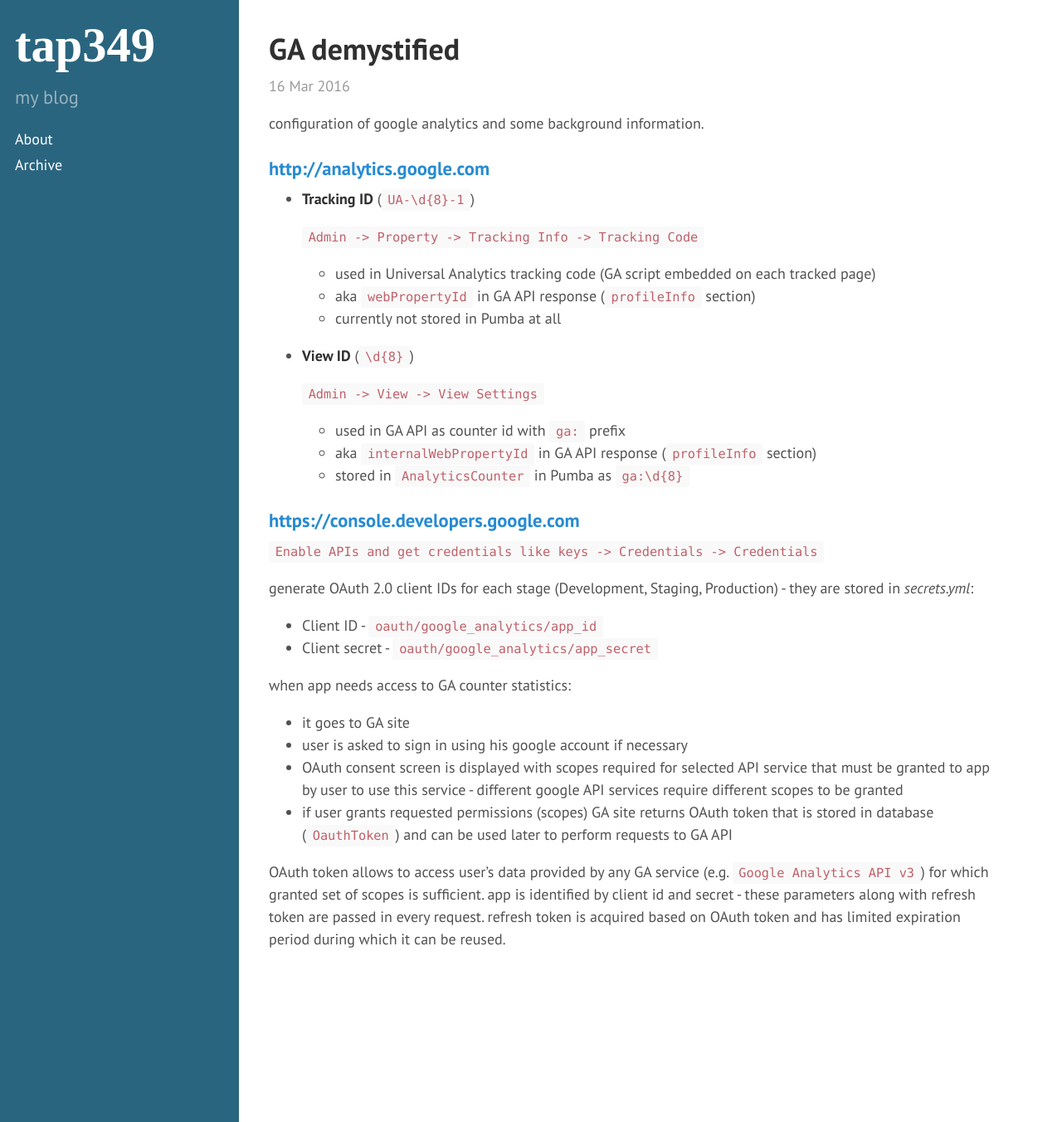
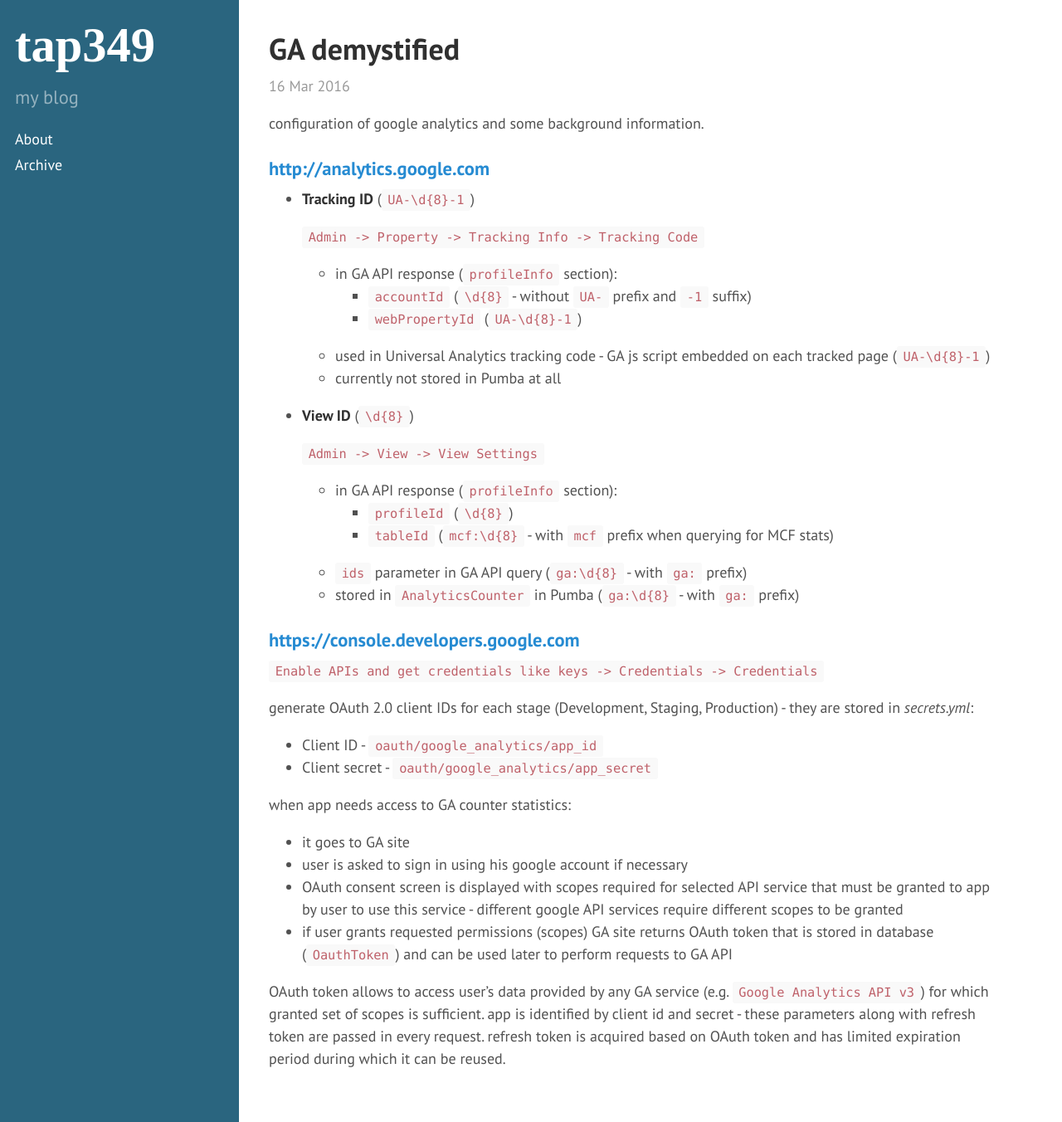
Before and after one commit to tap349/tap349.github.io, a Jekyll site: the page built from _posts/2016-03-16-GA-demystified.md, in a window 1280 px wide and 1352 px high. Shown: the whole window at 83% size. Built offline with Jekyll 4.4.1, drawn with Linux system fonts in a browser that asks for light colours.

Commit message:
update 2016-03-16_14:36:28

```diff
--- a/_posts/2016-03-16-GA-demystified.md
+++ b/_posts/2016-03-16-GA-demystified.md
@@ -16,17 +16,22 @@
 
   `Admin -> Property -> Tracking Info -> Tracking Code`
 
-  - used in Universal Analytics tracking code (GA script embedded on each tracked page)
-  - aka `webPropertyId` in GA API response (`profileInfo` section)
+  - in GA API response (`profileInfo` section):
+    - `accountId` (`\d{8}` - without `UA-` prefix and `-1` suffix)
+    - `webPropertyId` (`UA-\d{8}-1`)
+  - used in Universal Analytics tracking code -
+    GA js script embedded on each tracked page (`UA-\d{8}-1`)
   - currently not stored in Pumba at all
 
 - **View ID** (`\d{8}`)
 
   `Admin -> View -> View Settings`
 
-  - used in GA API as counter id with `ga:` prefix
-  - aka `internalWebPropertyId` in GA API response (`profileInfo` section)
-  - stored in `AnalyticsCounter` in Pumba as `ga:\d{8}`
+  - in GA API response (`profileInfo` section):
+    - `profileId` (`\d{8}`)
+    - `tableId` (`mcf:\d{8}` - with `mcf` prefix when querying for MCF stats)
+  - `ids` parameter in GA API query (`ga:\d{8}` - with `ga:` prefix)
+  - stored in `AnalyticsCounter` in Pumba (`ga:\d{8}` - with `ga:` prefix)
 
 ### <https://console.developers.google.com>
 
```
